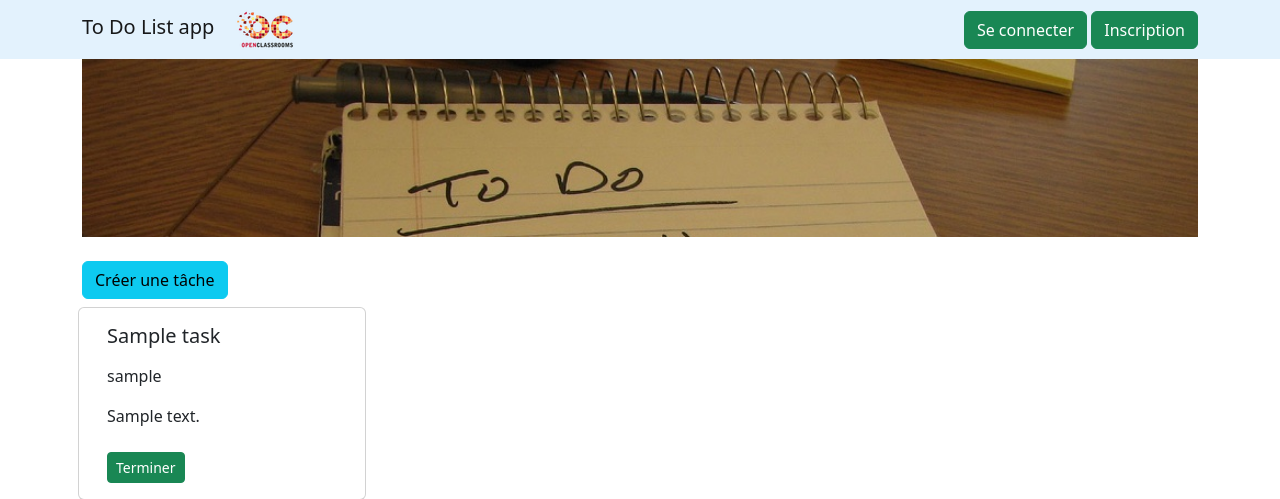
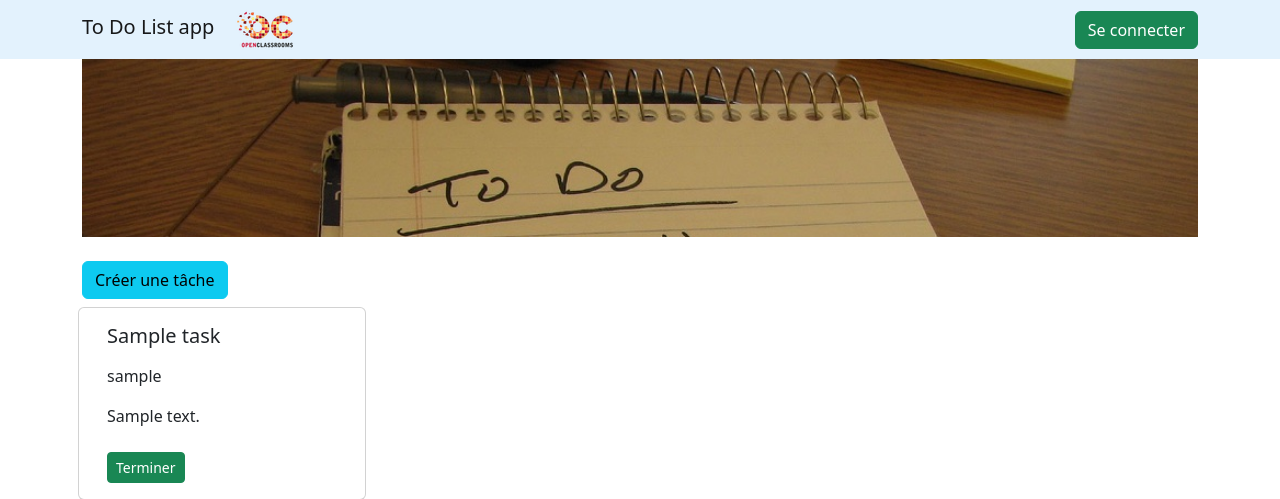
Before and after one commit to m-delacre/OCPHP_P8, a Symfony app: template templates/task/list.html.twig in a window 1280 px wide. Shown: the top 499 px of the page. Run offline with Twig, Linux system fonts and the light colour scheme; the template is opened without the code that fills it: most values are stand-ins (such as "Sample title", 1, 10 or a date in 2020); some libraries are stand-ins or nearby versions.

```diff
--- a/templates/base.html.twig
+++ b/templates/base.html.twig
@@ -49,7 +49,6 @@
                 {% else %}
                     <div>
                         <a href="{{ path('app_login') }}" class="btn btn-success">Se connecter</a>
-                        <a href="{{ path('user_register') }}" class="btn btn-success">Inscription</a>
                     </div>
                 {% endif %}
             </div>
```
Also changed, not shown: README.md.
